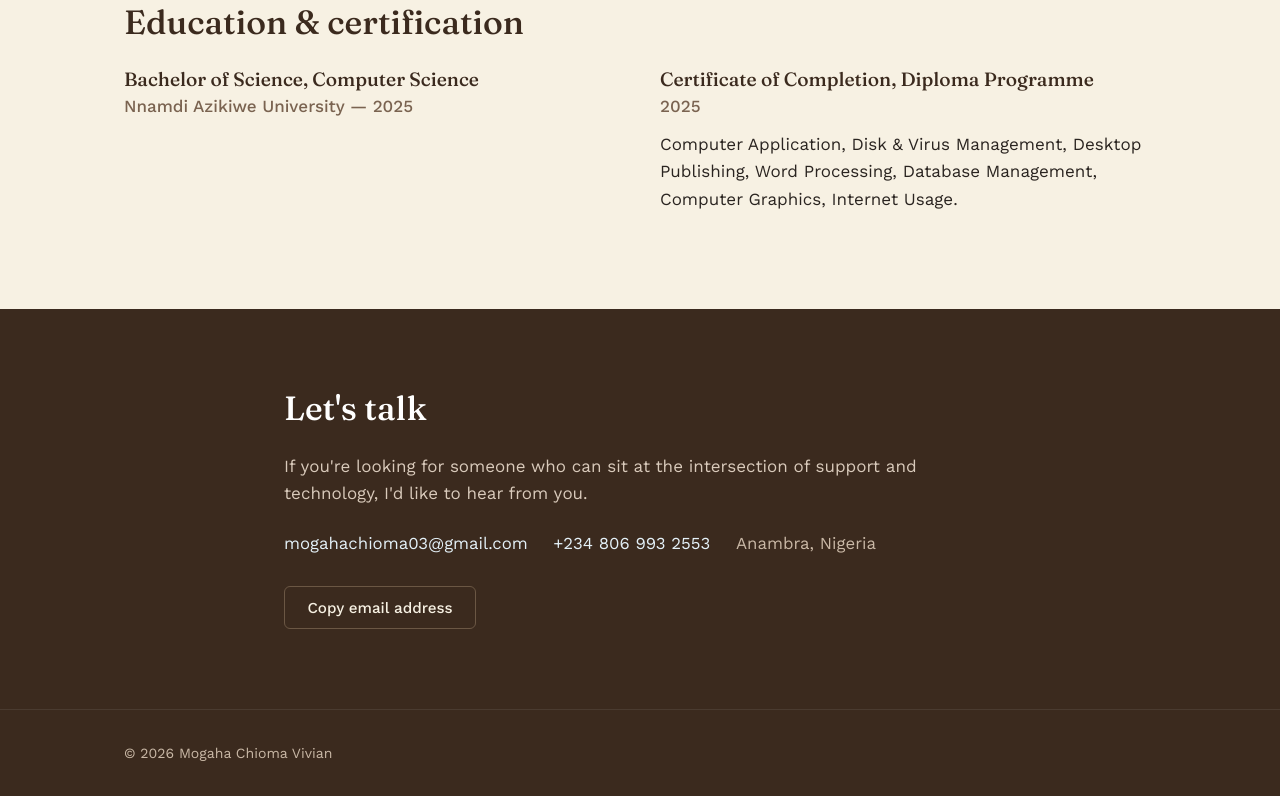
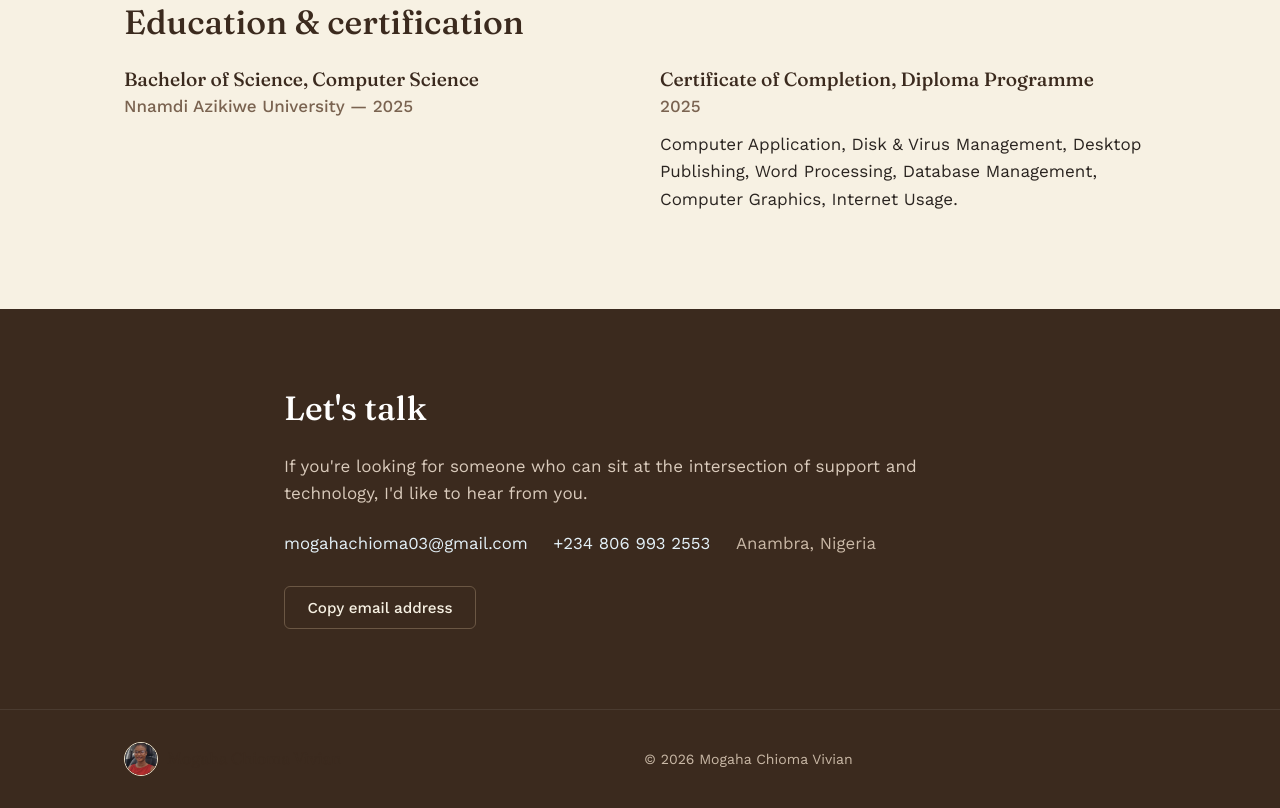
Before and after one commit to Emiloart/Chioma-Vivian, a website: page index.html in a window 1280 px wide. Shown: the part 3701-4509 px from the top of the page. Drawn offline with nearby package versions, Linux system fonts and the light colour scheme.

Commit message:
Update footer with branding and image

```diff
--- a/index.html
+++ b/index.html
@@ -88,7 +88,7 @@
       <div class="wrap contact-inner"><h2>Let's talk</h2><p>If you're looking for someone who can sit at the intersection of support and technology, I'd like to hear from you.</p><div class="contact-details"><a href="mailto:mogahachioma03@gmail.com">mogahachioma03@gmail.com</a><a href="tel:+2348069932553">+234 806 993 2553</a><span>Anambra, Nigeria</span></div><button class="btn btn-ghost copy-btn" id="copyEmailBtn" type="button" data-email="mogahachioma03@gmail.com">Copy email address</button></div>
     </section>
   </main>
-  <footer class="site-footer"><div class="wrap footer-inner"><p> © 2026 Mogaha Chioma Vivian</p><p class="footer-meta"> </p></div></footer>
+<footer class="site-footer"><div class="wrap footer-inner"><a class="mark" href="#top" aria-label="Mogaha Chioma Vivian, home"><img class="mark-badge" src="assets/chioma-vivian.jpg" alt="" width="34" height="34" /><span class="mark-name">Mogaha Chioma Vivian</span></a><p> © 2026 Mogaha Chioma Vivian</p><p class="footer-meta"> </p></div></footer>
   <script type="module" src="js/main.js"></script>
 </body>
 </html>
```
